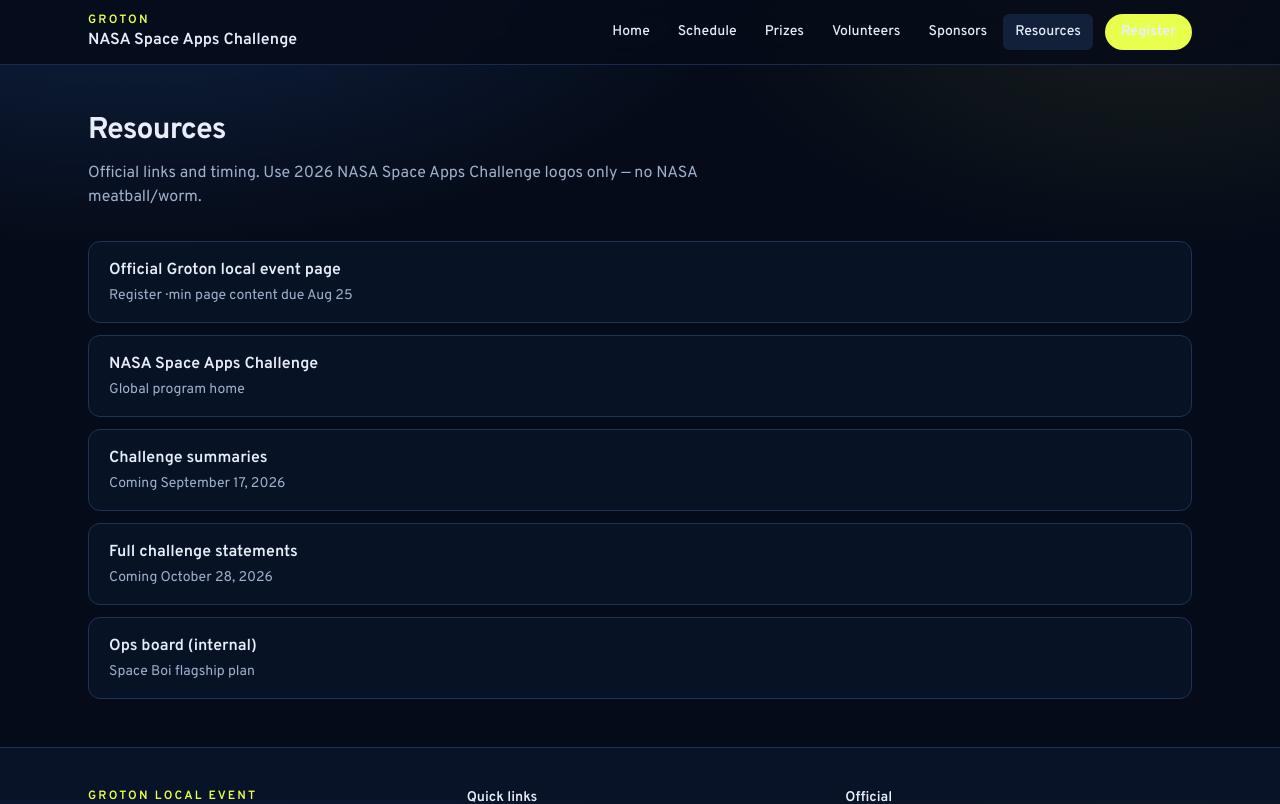
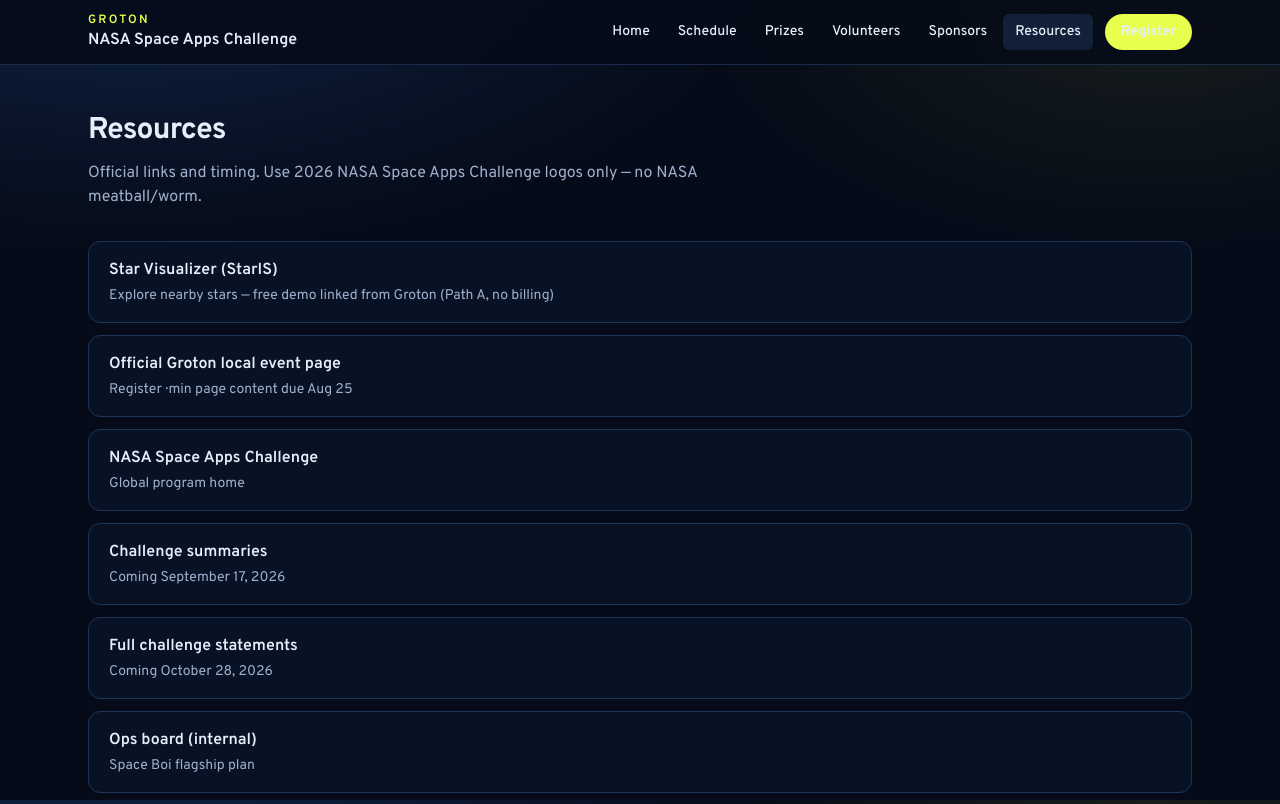
Before and after one commit to caradmico/space-apps-groton, a Next.js app: page /resources in a window 1280 px wide. Shown: the top 804 px of the page. Built offline with nearby package versions, Linux system fonts and the light colour scheme.

Commit message:
space: link Star Visualizer on Resources (Path A)

```diff
--- a/src/app/resources/page.tsx
+++ b/src/app/resources/page.tsx
@@ -3,6 +3,7 @@ import type { Metadata } from "next";
 export const metadata: Metadata = { title: "Resources" };
 
 const links = [
+  { label: "Star Visualizer (StarIS)", href: "https://staris-b01f2.firebaseapp.com/", note: "Explore nearby stars — free demo linked from Groton (Path A, no billing)" },
   { label: "Official Groton local event page", href: "https://www.spaceappschallenge.org/2026/local-events/groton", note: "Register · min page content due Aug 25" },
   { label: "NASA Space Apps Challenge", href: "https://www.spaceappschallenge.org/", note: "Global program home" },
   { label: "Challenge summaries", href: "https://www.spaceappschallenge.org/", note: "Coming September 17, 2026" },
```
